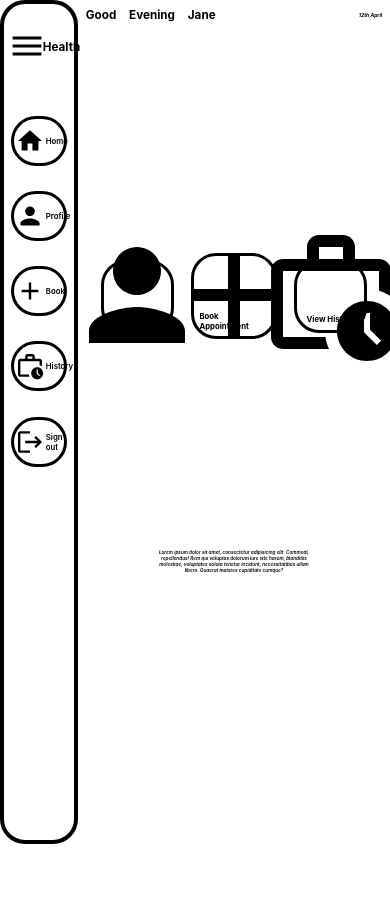
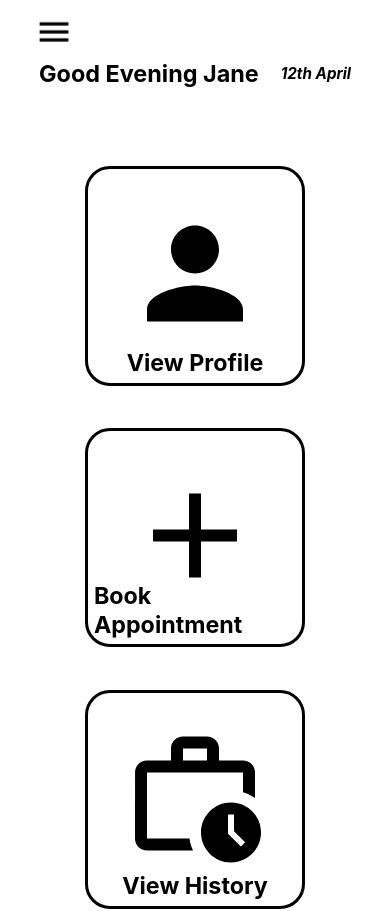
Before and after one commit to Innocent-Bern/health, a Next.js app: page /patient in a window 390 px wide. Shown: the top 911 px of the page. Before the commit the page ends 844 px from the top, so only its background shows below. Built offline with nearby package versions, Linux system fonts and the light colour scheme.

Commit message:
pateint home page mobile responsive

```diff
--- a/components/Sidebar.js
+++ b/components/Sidebar.js
@@ -5,41 +5,29 @@ import WorkHistoryOutlinedIcon from '@mui/icons-material/WorkHistoryOutlined';
 import PersonIcon from '@mui/icons-material/Person';
 import HomeIcon from '@mui/icons-material/Home';
 import LogoutIcon from '@mui/icons-material/Logout';
-import { useState } from "react";
-const Sidebar = ({setContentWidth}) => {
+import { useEffect, useState } from "react";
+const Sidebar = ({setContentWidth, setControlWidth}) => {
     const [toggle, setToggle]= useState(true)
-    const [panel, setPanel]= useState({width: "20vw"})
-    const [btnWidth, setBtnWidth]= useState({width: "80%"})
-    // const [mouse, setMouse]= useState(false)
+    const [miniToggle, setMiniToggle]= useState(false)
+    const [panel, setPanel]= useState()
+    const [btnWidth, setBtnWidth]= useState()
+
     // toggle the navigation panel
     const handleClick= ()=>{
-        toggle ? setToggle(false) : setToggle(true)
-        toggle ? setPanel({width: "10vw"}) : setPanel({width: "20vw"})
-        toggle ? setBtnWidth({width: "fit-content"}) : setBtnWidth({width: "80%"})
-        toggle ? setContentWidth({width: "90vw"}) : setContentWidth({width: "80vw"})
+        if(window.innerWidth > 550){
+            toggle ? setToggle(false) : setToggle(true)
+            toggle ? setPanel({width: "10vw"}) : setPanel({width: "20vw"})
+            toggle ? setControlWidth({width: "10vw"}) : setControlWidth({width: "20vw"})
+            toggle ? setBtnWidth({width: "fit-content"}) : setBtnWidth({width: "80%"})
+            toggle ? setContentWidth({width: "90vw"}) : setContentWidth({width: "80vw"})
+
+        }else if(window.innerWidth <= 550){
+            miniToggle ? setMiniToggle(false) : setMiniToggle(true)
+            miniToggle ? setPanel({left: "-60vw"}) : setPanel({left: "0"})
+        }
+
     }
-    // mouse event styles
-    // let mouseIn={
-    //     width: "80%"
-    //  }
-    //  let mouseOut={
-    //      width: "fit-content"
-    //  }
-    // const handleMouseEvent= (e)=>{
-    //     mouse ? setMouse(false) : setMouse(true) ;
-    //     let btn= document.getElementsByClassName(e.target.classList);
-    //     for(let i = 0; i < btn.length; i++){
-    //         btn[i].addEventListener("mouseenter", (e)=>{
-    //             e.target.classList.add("active")
-    //             console.log("In");
-    //         })
-    //         btn[i].addEventListener("mouseleave", (e)=>{
-    //             e.target.classList.remove("active")
-    //             console.log("In");
-    //         })
-    //     }
 
-    // }
     return (
         <nav style={panel} className={styles.navigation_panel}>
             <div style={btnWidth} className={styles.panel_head} >
--- a/pages/patient/index.js
+++ b/pages/patient/index.js
@@ -14,8 +14,8 @@ import LogoutIcon from '@mui/icons-material/Logout';
 const Patient = () => {
     const [user, setUser]= useState(true)
     const [name, setName]= useState("What's happening baby")
-    const [contentWidth, setContentWidth]= useState({width: "80vw"});
-
+    const [contentWidth, setContentWidth]= useState();
+    const [controlWidth, setControlWidth]= useState()
 
     return (
         <>
@@ -23,7 +23,10 @@ const Patient = () => {
                 <title>Health App | Patient Homepage</title>
             </Head>
             <div className={styles.home_page}>
-                <Sidebar setContentWidth={setContentWidth} />
+                <div style={controlWidth} className={styles.control}>
+
+                </div>
+                <Sidebar setControlWidth={setControlWidth} setContentWidth={setContentWidth} />
                 <div style={contentWidth} className={styles.content} >
                     <div className={styles.top}>
                         <h1 className={styles.name} >Good Evening Jane</h1>
--- a/styles/Patient.module.css
+++ b/styles/Patient.module.css
@@ -3,16 +3,26 @@
     flex-direction: row;
     max-width: 100vw;
     height: 100vh;
+    position: relative;
+}
+.control{
+    height: 100vh;
+    width: 20vw;
+    transition: all 0.5s;
+    /* background-color: blue; */
 }
 .navigation_panel{
     display: flex;
     flex-direction: column;
     align-items: center;
     width: 20vw;
+    height: 100vh;
     padding-top: 2%;
-    transition: width 0.5s;
+    transition: all 0.5s;
     border: solid 4px black;
-    border-radius: 25px;
+    border-radius: 1.5625vw;
+    position: fixed;
+    z-index: 1;
 }
 .panel_head{
     display: flex;
@@ -55,10 +65,11 @@
 .content{
     display: flex;
     flex-direction: column;
-    min-height: 100vw;
+    height: 100vh;
     width: 80vw;
     transition: width 0.5s;
     padding: 2% 2% 0 2%;
+    /* background-color: aqua; */
 }
 .top{
     display: flex;
@@ -92,7 +103,7 @@
     align-items: center;
     padding: 2%;
     width: 18.75vw;
-    aspect-ratio: 1;
+    height: 18.75vw;
     border: solid 3px black;
     border-radius: 25px;
     transition: transform 0.5s;
@@ -102,6 +113,7 @@
 }
 .home_main{
     width: 22vw;
+    height: 22vw;
 }
 .home_main:hover,
 .home_item:hover{
@@ -115,7 +127,6 @@
     transform: translate(-50%, -50%);
 }
 .home_icon{
-
     transform: scale(6);
 }
 .bottom{
@@ -126,3 +137,67 @@
     font-weight: 600;
     text-align: center;
 }
+@media(max-width:550px){
+    .home_page{
+        min-height: 100vh;
+    }
+    .control{
+        display: none;
+    }
+    .navigation_panel{
+        border: none;
+        background-color: #fff;
+        width: 60vw;
+        align-items: flex-start;
+        padding-left: 37px;
+        left: -60vw;
+    }
+    .panel_head{
+        font-size: 6vw;
+        margin-top: 5vh;
+        height: fit-content;
+        margin-bottom: 3vh;
+    }
+    .nav_btn{
+        font-size: 6vw;
+        width: 80%;
+    }
+    .menu_icon,
+    .icon{
+        margin-left: 3vw;
+        margin-right: 3vw;
+    }
+    .menu_icon{
+        position: fixed;
+        top: 20px;
+        left: 30px;
+    }
+    .content{
+        width: 100vw;
+        min-height: 100vh;
+        padding: 15% 10% 10vh 10%;
+    }
+    .name{
+        font-size: 6vw;
+        word-spacing: normal;
+    }
+    .date{
+        font-size: 3.9vw;
+    }
+    .items{
+        height: fit-content;
+        flex-direction: column;
+    }
+    .home_main,
+    .home_item{
+        width: 56.25vw;
+        height: 56.25vw;
+        margin-bottom: 5vh;
+        font-size: 5.1vw;
+    }
+    .bottom{
+        width: 50vw;
+        font-size: 3.6vw;
+        margin-top: 0;
+    }
+}
```
